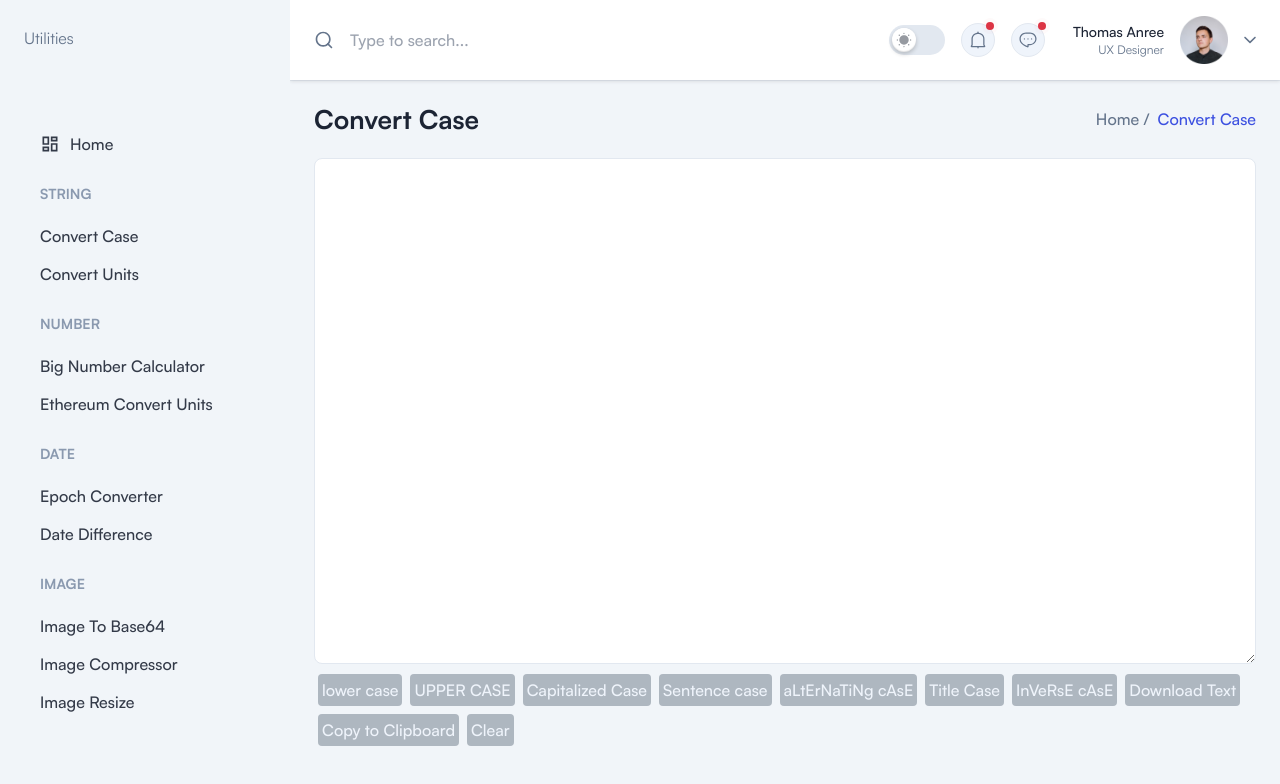
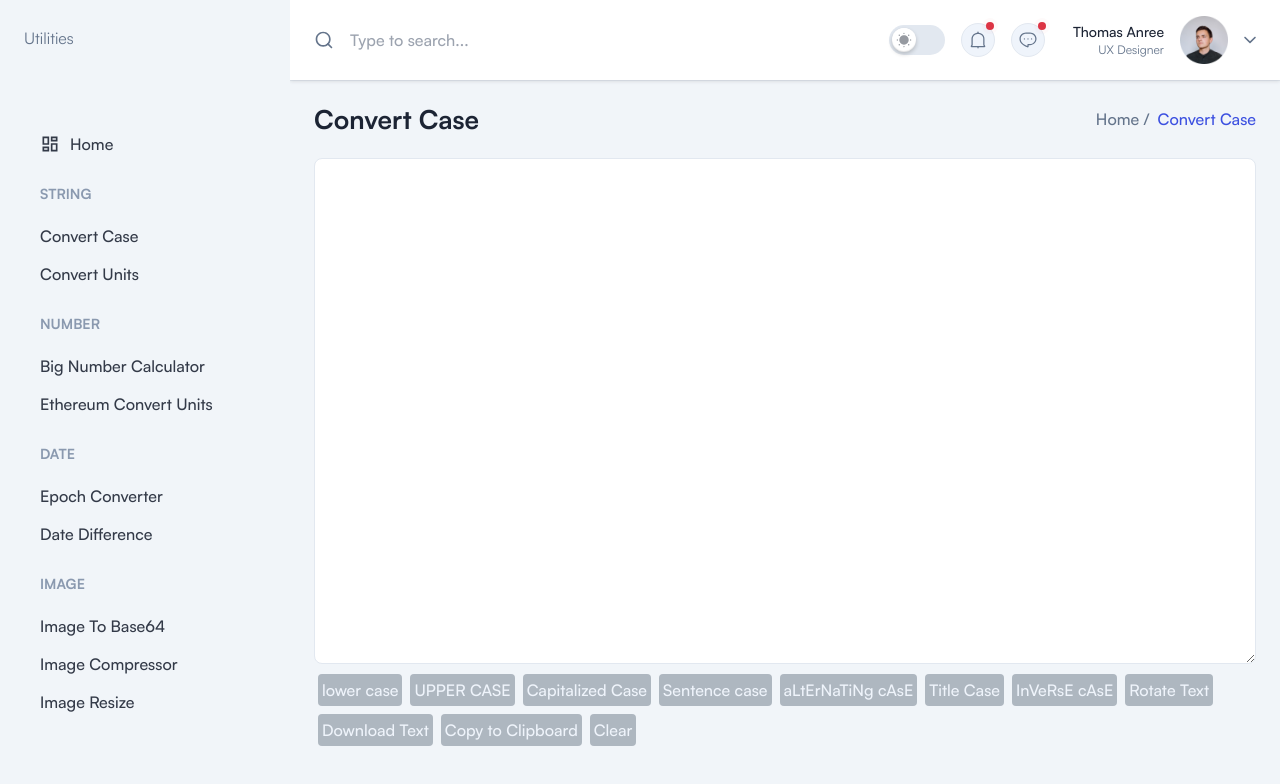
Before and after one commit to baotroy/utilities, a Next.js app: page /string/convert-case in a window 1280 px wide. Shown: the top 784 px of the page. Built offline with nearby package versions, Linux system fonts and the light colour scheme; a web font is replaced by a local one.

Commit message:
add: function rotate

```diff
--- a/app/string/convert-case/page.tsx
+++ b/app/string/convert-case/page.tsx
@@ -49,12 +49,20 @@ const ConvertCase = () => {
       },
     },
     {
+      label: "Rotate Text",
+      handleClick: () => {
+        setText(convertCase(text, CaseType.Rotate));
+      },
+    },
+    {
       label: "Download Text",
       handleClick: () => {},
     },
     {
       label: "Copy to Clipboard",
-      handleClick: () => {},
+      handleClick: () => {
+        navigator.clipboard.writeText(text);
+      },
     },
     {
       label: "Clear",
--- a/app/string/utils.ts
+++ b/app/string/utils.ts
@@ -8,20 +8,22 @@ export enum CaseType {
   Alternating = "alternating",
   Title = "title",
   Inverse = "inverse",
+  Rotate = "rotate",
 }
 
 export default function convertCase(str: string, type: CaseType): string {
-  if (type === "uppercase") return str.toUpperCase();
-  if (type === "capitalized")
+  if (type === CaseType.Uppercase) return str.toUpperCase();
+  if (type === CaseType.Capitalized)
     return str
       .toLowerCase()
       .split(" ")
       .map((word) => word.charAt(0).toUpperCase() + word.slice(1))
       .join(" ");
-  if (type === "sentence") return _sentense(str);
-  if (type === "alternating") return convert(str, CaseType.Alternating);
-  if (type === "title") return convert(str, CaseType.Title);
-  if (type === "inverse") return convert(str, CaseType.Inverse);
+  if (type === CaseType.Sentence) return _sentense(str);
+  if (type === CaseType.Alternating) return convert(str, CaseType.Alternating);
+  if (type === CaseType.Title) return convert(str, CaseType.Title);
+  if (type === CaseType.Inverse) return convert(str, CaseType.Inverse);
+  if (type === CaseType.Rotate) return convert(str, CaseType.Rotate);
   return str.toLowerCase();
 }
 
@@ -30,12 +32,14 @@ function convert(str: string, type: CaseType): string {
   // Loop each line in the array
   for (let i = 0; i < a.length; i++) {
     const original = a[i];
-    const line = original.trim();
-    if (line.trim() === "") {
-      continue;
-    }
+
     if (type === CaseType.Lowercase) {
+      const line = original.toLowerCase().trim();
+      if (line.trim() === "") {
+        continue;
+      }
       const after = _sentense(line);
+
       // Replace the original line with the new one
       a[i] = original.replace(line, after);
     } else if (type === CaseType.Alternating) {
@@ -44,6 +48,8 @@ function convert(str: string, type: CaseType): string {
       a[i] = _title(original);
     } else if (type === CaseType.Inverse) {
       a[i] = _inverse(original);
+    } else if (type === CaseType.Rotate) {
+      a[i] = _rotate(original);
     }
   }
   return a.join("\n");
@@ -53,10 +59,13 @@ function _sentense(str: string): string {
   const cs = str.toLowerCase().split("");
 
   cs[0] = cs[0].toUpperCase();
+  let dot = false;
   for (let j = 2; j < cs.length; j++) {
+    if (cs[j] === ".") dot = true;
     if (!isAlphabet(cs[j])) continue;
-    if (cs[j - 1] === " " || cs[j - 1] === ".") {
+    if (dot) {
       cs[j] = cs[j].toUpperCase();
+      dot = false;
     }
   }
   return cs.join("");
@@ -105,9 +114,13 @@ function _title(str: string): string {
       }
 
       /* Ignore intentional capitalization */
-      if (current.substr(1).search(/[A-Z]|\../) > -1) {
-        return current;
-      }
+      /**
+       * test failed Ddsf  sdf asdf. bdfdsf.sdfsdf.   cdfsd.     ddfs. edf
+       * bdfdsf.sdfsdf NOT UPPER CASE b
+       */
+      // if (current.substring(1).search(/[A-Z]|\../) > -1) {
+      //   return current;
+      // }
 
       /* Ignore URLs */
       if (array[index + 1] === ":" && array[index + 2] !== "") {
@@ -128,19 +141,19 @@ function _inverse(str: string): string {
   for (let i = 0; i < str.length; i++) {
     const char = str[i];
 
-    // Convert lowercase to uppercase
     if (char === char.toLowerCase()) {
       convertedString += char.toUpperCase();
     }
-    // Convert uppercase to lowercase
     else if (char === char.toUpperCase()) {
       convertedString += char.toLowerCase();
     }
-    // Keep non-alphabetic characters unchanged
     else {
       convertedString += char;
     }
   }
-
   return convertedString;
 }
+
+function _rotate(str: string): string{
+  return str.split("").reverse().join("");
+}
--- a/utils/index.ts
+++ b/utils/index.ts
@@ -1,5 +1,5 @@
 export function stringExplode(str: string): string[] {
-  return str.toLowerCase().split("\n");
+  return str.split("\n");
 }
 
 export function isAlphabet(char: string): boolean {
```
